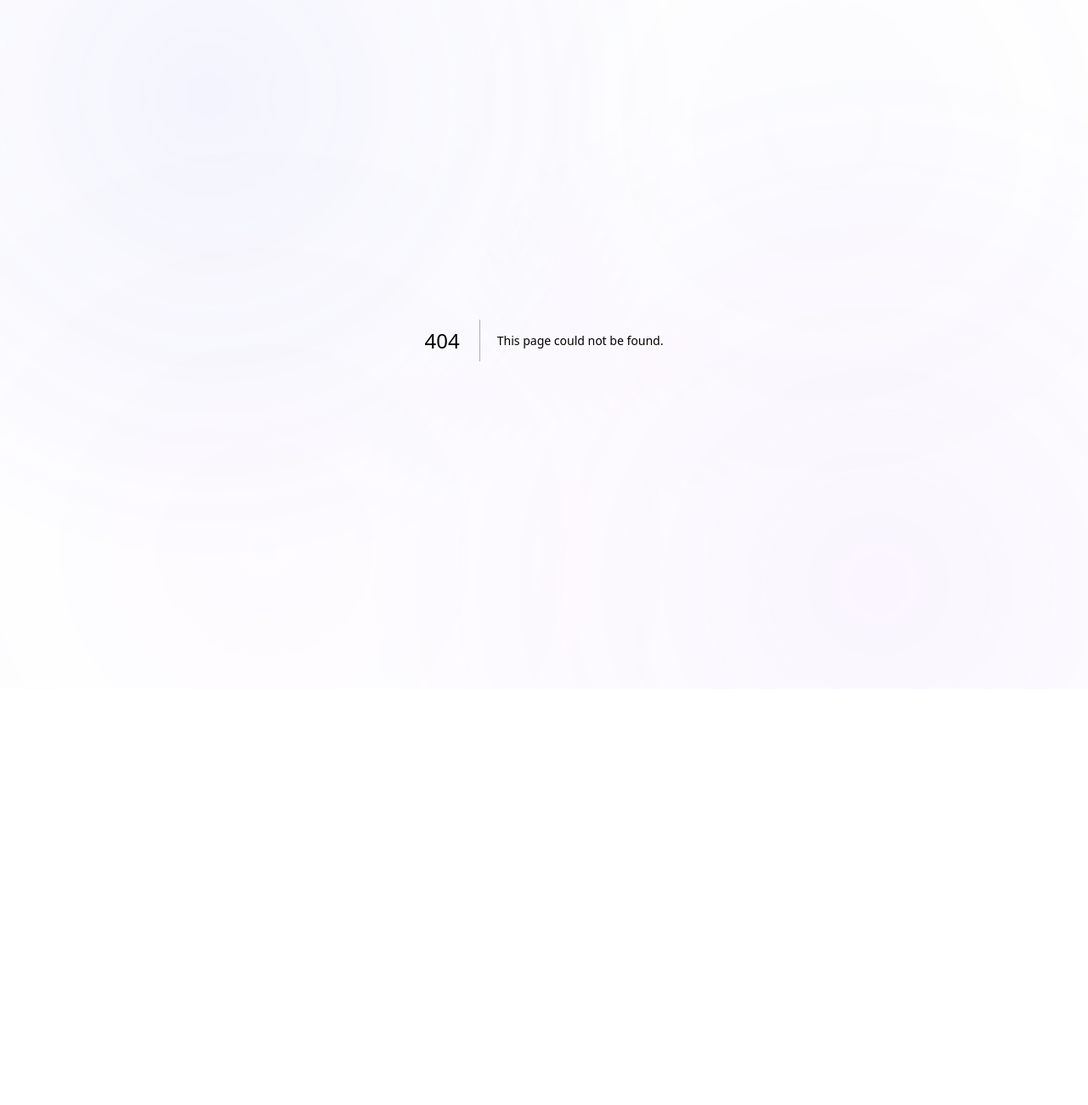
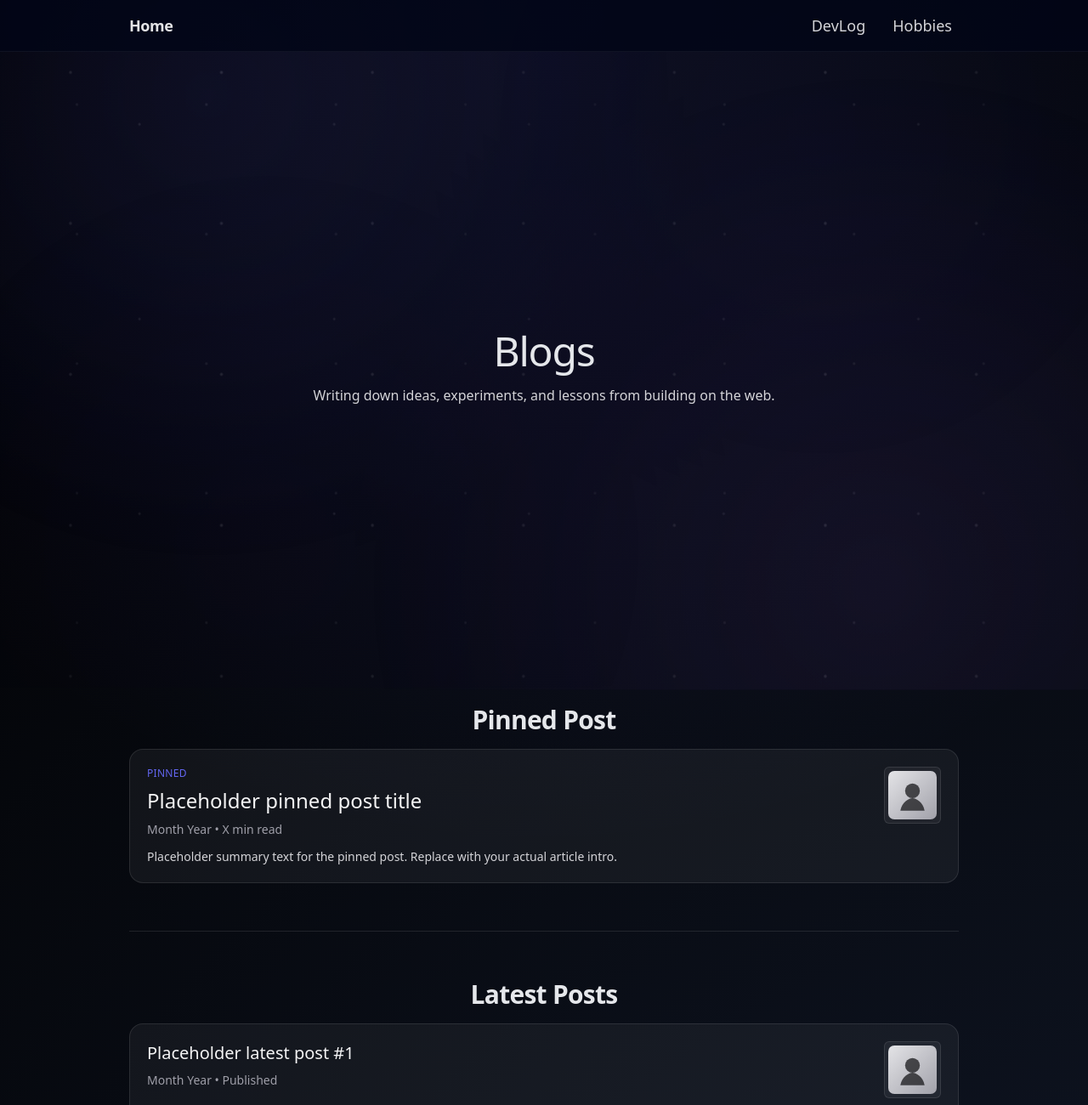
Before and after one commit to RushilSkywalker/landing-page, a Next.js app: page /blog in a window 1280 px wide. Before the commit this address had no page. Shown: the top 1300 px of the page at 85% size. Before the commit the page ends 800 px from the top, so only its background shows below. Built offline with nearby package versions, Linux system fonts and the light colour scheme.

Commit message:
added blog skeleton and fixed scroll down button

```diff
--- /dev/null
+++ b/app/blog/page.jsx
@@ -0,0 +1,112 @@
+import { HeroScrollArrow } from "@/components/HeroScrollArrow";
+import { Navbar } from "@/components/Navbar";
+import { Section } from "@/components/Section";
+
+export default function BlogPage() {
+  return (
+    <div className="flex min-h-dvh flex-col">
+      <Navbar />
+
+      <main className="mx-auto flex w-full max-w-5xl flex-1 flex-col px-6">
+        <section
+          id="blog-hero"
+          className="flex min-h-[calc(100vh-56px)] items-center justify-center py-10 sm:py-12"
+        >
+          <div className="max-w-3xl text-center">
+            <h1 className="font-(--font-cardo) text-4xl tracking-tight sm:text-5xl">
+              Blogs
+            </h1>
+            <p className="mt-4 text-zinc-300">
+              Writing down ideas, experiments, and lessons from building on the web.
+            </p>
+          </div>
+        </section>
+        <HeroScrollArrow heroId="blog-hero" targetId="pinned-post" />
+
+        <Section id="pinned-post" title="Pinned Post">
+          <div className="rounded-2xl border border-white/10 bg-white/5 p-5 text-zinc-300 backdrop-blur-sm">
+            <div className="flex items-start justify-between gap-3">
+              <div>
+                <p className="text-xs uppercase tracking-wide text-accent">Pinned</p>
+                <h3 className="mt-2 font-(--font-cardo) text-2xl text-zinc-100">
+                  Placeholder pinned post title
+                </h3>
+                <p className="mt-2 text-sm text-zinc-400">Month Year • X min read</p>
+              </div>
+              <img
+                src="/profile-placeholder.svg"
+                alt="Pinned post placeholder thumbnail"
+                className="h-[67px] w-auto rounded-md border border-white/10 bg-white/5 p-1 object-contain"
+              />
+            </div>
+            <p className="mt-3 text-sm text-zinc-300">
+              Placeholder summary text for the pinned post. Replace with your actual article intro.
+            </p>
+          </div>
+        </Section>
+
+        <Section id="latest-posts" title="Latest Posts">
+          <div className="space-y-4">
+            <article className="rounded-2xl border border-white/10 bg-white/5 p-5 text-zinc-300 backdrop-blur-sm">
+              <div className="flex items-start justify-between gap-3">
+                <div>
+                  <h3 className="font-(--font-cardo) text-xl text-zinc-100">
+                    Placeholder latest post #1
+                  </h3>
+                  <p className="mt-2 text-sm text-zinc-400">Month Year • Published</p>
+                </div>
+                <img
+                  src="/profile-placeholder.svg"
+                  alt="Latest post placeholder thumbnail"
+                  className="h-[67px] w-auto rounded-md border border-white/10 bg-white/5 p-1 object-contain"
+                />
+              </div>
+              <p className="mt-3 text-sm text-zinc-300">
+                Placeholder summary text for latest post #1.
+              </p>
+            </article>
+            <article className="rounded-2xl border border-white/10 bg-white/5 p-5 text-zinc-300 backdrop-blur-sm">
+              <div className="flex items-start justify-between gap-3">
+                <div>
+                  <h3 className="font-(--font-cardo) text-xl text-zinc-100">
+                    Placeholder latest post #2
+                  </h3>
+                  <p className="mt-2 text-sm text-zinc-400">Month Year • Published</p>
+                </div>
+                <img
+                  src="/profile-placeholder.svg"
+                  alt="Latest post placeholder thumbnail"
+                  className="h-[67px] w-auto rounded-md border border-white/10 bg-white/5 p-1 object-contain"
+                />
+              </div>
+              <p className="mt-3 text-sm text-zinc-300">
+                Placeholder summary text for latest post #2.
+              </p>
+            </article>
+          </div>
+        </Section>
+
+        <Section id="upcoming-post" title="Upcoming Post">
+          <div className="rounded-2xl border border-dashed border-white/20 bg-white/5 p-5 text-zinc-300 backdrop-blur-sm">
+            <div className="flex items-start justify-between gap-3">
+              <div>
+                <h3 className="font-(--font-cardo) text-xl text-zinc-100">
+                  Placeholder upcoming post title
+                </h3>
+                <p className="mt-2 text-sm text-zinc-400">Draft in progress</p>
+              </div>
+              <img
+                src="/profile-placeholder.svg"
+                alt="Upcoming post placeholder thumbnail"
+                className="h-[67px] w-auto rounded-md border border-white/10 bg-white/5 p-1 object-contain"
+              />
+            </div>
+            <p className="mt-3 text-sm text-zinc-300">
+              Placeholder summary text for the upcoming post.
+            </p>
+          </div>
+        </Section>
+      </main>
+    </div>
+  );
+}
--- a/app/globals.css
+++ b/app/globals.css
@@ -140,33 +140,18 @@ body::after {
   }
 }
 
-@keyframes micro-bounce {
-  0%,
-  100% {
-    transform: translateY(0);
-  }
-  50% {
-    transform: translateY(5px);
-  }
-}
-
-.micro-bounce {
-  animation: micro-bounce 1.6s ease-in-out infinite;
-}
-
 @keyframes page-fade-in {
   0% {
     opacity: 0;
-    transform: translateY(6px);
   }
   100% {
     opacity: 1;
-    transform: translateY(0);
   }
 }
 
 .page-fade-in {
   animation: page-fade-in 280ms ease-out both;
+  will-change: opacity;
 }
 
 @media (prefers-reduced-motion: reduce) {
@@ -176,10 +161,6 @@ body::after {
     animation: none;
   }
 
-  .micro-bounce {
-    animation: none;
-  }
-
   .page-fade-in {
     animation: none;
   }
--- a/components/HeroScrollArrow.jsx
+++ b/components/HeroScrollArrow.jsx
@@ -3,39 +3,42 @@
 import { useEffect, useState } from "react";
 
 export function HeroScrollArrow({ heroId, targetId }) {
+  const [delayDone, setDelayDone] = useState(false);
   const [showArrow, setShowArrow] = useState(false);
-  const [heroInView, setHeroInView] = useState(false);
+
+  useEffect(() => {
+    const timer = setTimeout(() => setDelayDone(true), 2000);
+    return () => clearTimeout(timer);
+  }, []);
 
   useEffect(() => {
     const hero = document.getElementById(heroId);
     if (!hero) return;
 
-    const observer = new IntersectionObserver(
-      ([entry]) => {
-        setHeroInView(entry.isIntersecting);
-      },
-      { threshold: 0.65 },
-    );
+    function updateArrowVisibility() {
+      const rect = hero.getBoundingClientRect();
+      const viewportHeight = window.innerHeight;
+      const visiblePx =
+        Math.min(rect.bottom, viewportHeight) - Math.max(rect.top, 0);
+      const visibleArea = Math.max(0, visiblePx);
+      const visibleRatio = visibleArea / Math.min(rect.height, viewportHeight);
+      const inHeroRange =
+        visibleRatio > 0.35 &&
+        rect.top < viewportHeight * 0.55 &&
+        rect.bottom > viewportHeight * 0.45;
 
-    observer.observe(hero);
-    return () => observer.disconnect();
-  }, [heroId]);
-
-  useEffect(() => {
-    let timer;
-
-    if (heroInView) {
-      timer = setTimeout(() => {
-        setShowArrow(true);
-      }, 2000);
-    } else {
-      setShowArrow(false);
+      setShowArrow(delayDone && inHeroRange);
     }
 
+    updateArrowVisibility();
+    window.addEventListener("scroll", updateArrowVisibility, { passive: true });
+    window.addEventListener("resize", updateArrowVisibility);
+
     return () => {
-      if (timer) clearTimeout(timer);
+      window.removeEventListener("scroll", updateArrowVisibility);
+      window.removeEventListener("resize", updateArrowVisibility);
     };
-  }, [heroInView]);
+  }, [heroId, delayDone]);
 
   function handleScrollToContent() {
     const target = document.getElementById(targetId);
@@ -58,7 +61,7 @@ export function HeroScrollArrow({ heroId, targetId }) {
       <svg
         aria-hidden="true"
         viewBox="0 0 24 24"
-        className={`h-6 w-6 ${showArrow ? "micro-bounce" : ""}`}
+        className={`h-6 w-6 ${showArrow ? "animate-bounce" : ""}`}
         fill="none"
         stroke="currentColor"
         strokeWidth="1.8"
--- a/components/Navbar.jsx
+++ b/components/Navbar.jsx
@@ -10,6 +10,14 @@ export function Navbar() {
         </a>
         <nav aria-label="Primary">
           <ul className="flex flex-wrap items-center justify-end gap-x-4 gap-y-2 text-zinc-300">
+            <li>
+              <a
+                href="/blog"
+                className="rounded-md px-2 py-1 text-zinc-300 hover:text-accent focus-visible:outline-none focus-visible:ring-2 focus-visible:ring-accent/60"
+              >
+                DevLog
+              </a>
+            </li>
             <li className="relative">
               <details className="group">
                 <summary className="cursor-pointer list-none rounded-md px-2 py-1 text-zinc-300 hover:text-accent focus-visible:outline-none focus-visible:ring-2 focus-visible:ring-accent/60">
```
